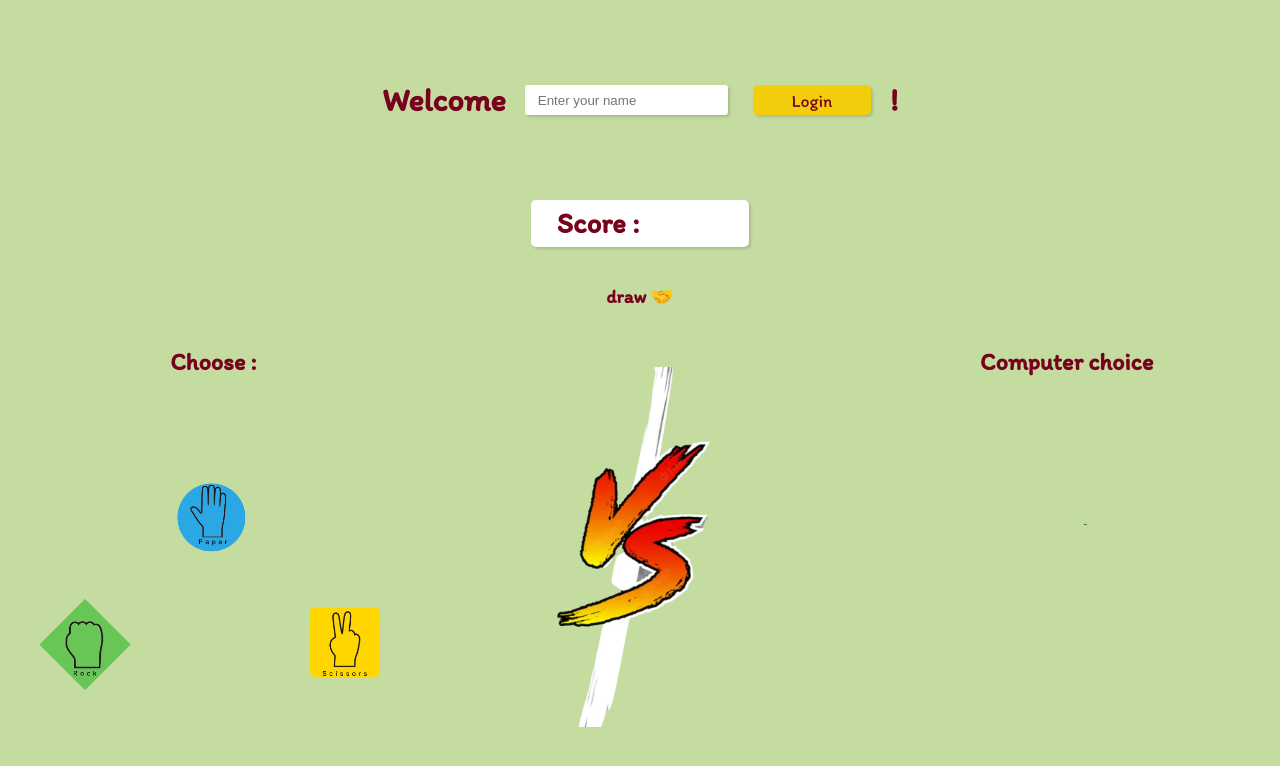
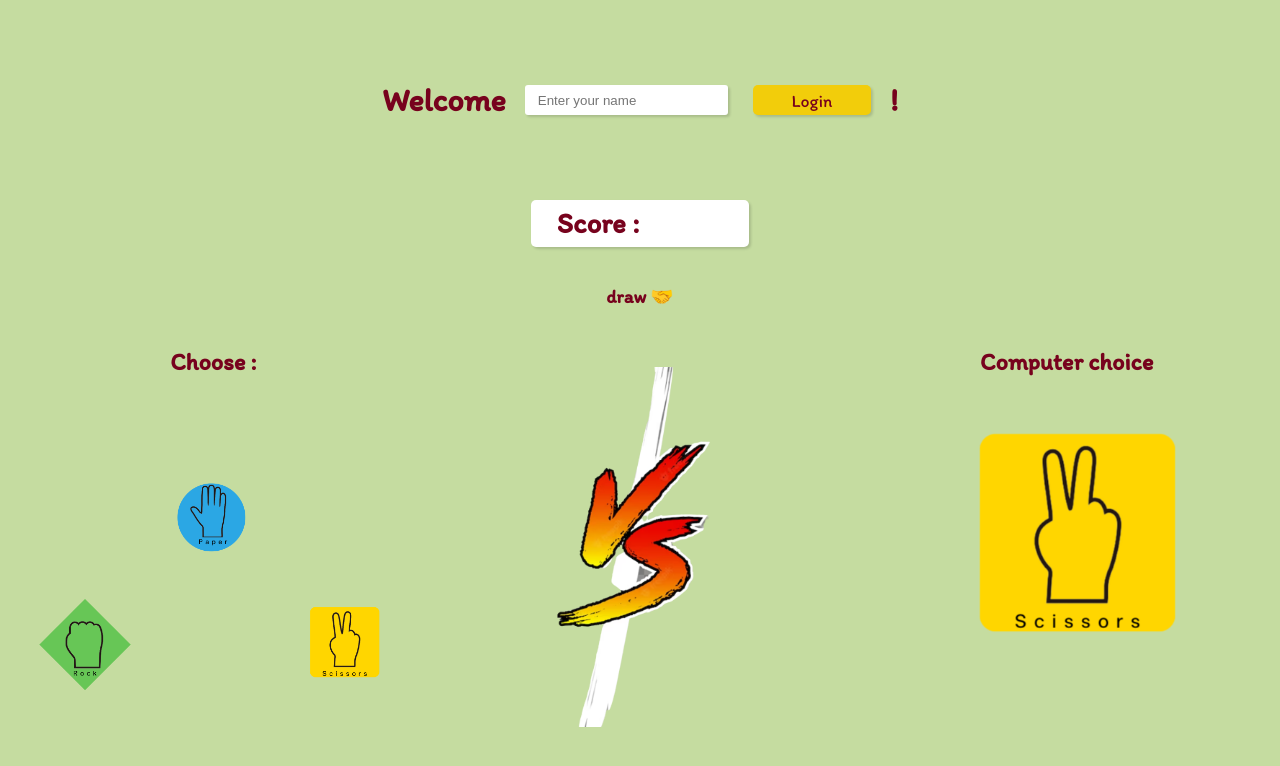
Before and after one commit to AmauryClt/PFC-prisma-front, a React (Vite) app: page /gamePage in a window 1280 px wide. Both pictures are taken after a click on the element 85 px from the left and 641 px from the top of the page. Shown: the top 766 px of the page. Built offline with nearby package versions, Linux system fonts and the light colour scheme; no server answers; a web font is replaced by a local one.

Commit message:
update css

```diff
--- a/src/components/Game.css
+++ b/src/components/Game.css
@@ -90,3 +90,13 @@
 .loading {
   margin-top: 30%;
 }
+
+.display {
+  height: 45vh;
+  margin-top: -25vh;
+  z-index: 1;
+}
+
+.undisplay {
+  display: none;
+}
--- a/src/components/Game.tsx
+++ b/src/components/Game.tsx
@@ -5,6 +5,7 @@ import paper from "/papers1.png";
 import rock from "/rock1.png";
 import scissors from "/scissors1.png";
 import vs from "/vs1.png";
+import { display } from "@mui/system";
 
 export const Game = ({ setUser }) => {
   interface User1 {
@@ -88,6 +89,18 @@ export const Game = ({ setUser }) => {
         <div className="game-computer">
           <h2>Computer choice</h2>
           <CircularProgress color="success" className="loading" />
+          <img
+            src={rock}
+            className={computerChoice === "rock" ? "display" : "undisplay"}
+          />
+          <img
+            src={paper}
+            className={computerChoice === "paper" ? "display" : "undisplay"}
+          />
+          <img
+            src={scissors}
+            className={computerChoice === "scissors" ? "display" : "undisplay"}
+          />
         </div>
       </section>
     </>
--- a/src/components/Header.tsx
+++ b/src/components/Header.tsx
@@ -35,7 +35,7 @@ export default function Header({ user, setUser }) {
 
         if (response.ok) {
           const responseData = await response.json();
-          setDisplayName(responseData);
+          setDisplayName(responseData.name);
           setErrorMessage("");
           setUser(responseData);
           // storeUserInLocalStorage(responseData);
@@ -61,7 +61,7 @@ export default function Header({ user, setUser }) {
 
   return (
     <div>
-      {user && user.name ? (
+      {displayName ? (
         <div className={styles.headerSizeLogout}>
           <h1>Welcome, {user.name} !</h1>
           <button onClick={logout}>Logout</button>
--- a/src/pages/GamePage.tsx
+++ b/src/pages/GamePage.tsx
@@ -22,7 +22,7 @@ function GamePage({ user, setUser }) {
 
   return (
     <div>
-      <Header setUser={setUser} />
+      <Header setUser={setUser} user={user} />
       <Score user={user} />
       <Game setUser={setUser} />
     </div>
```
